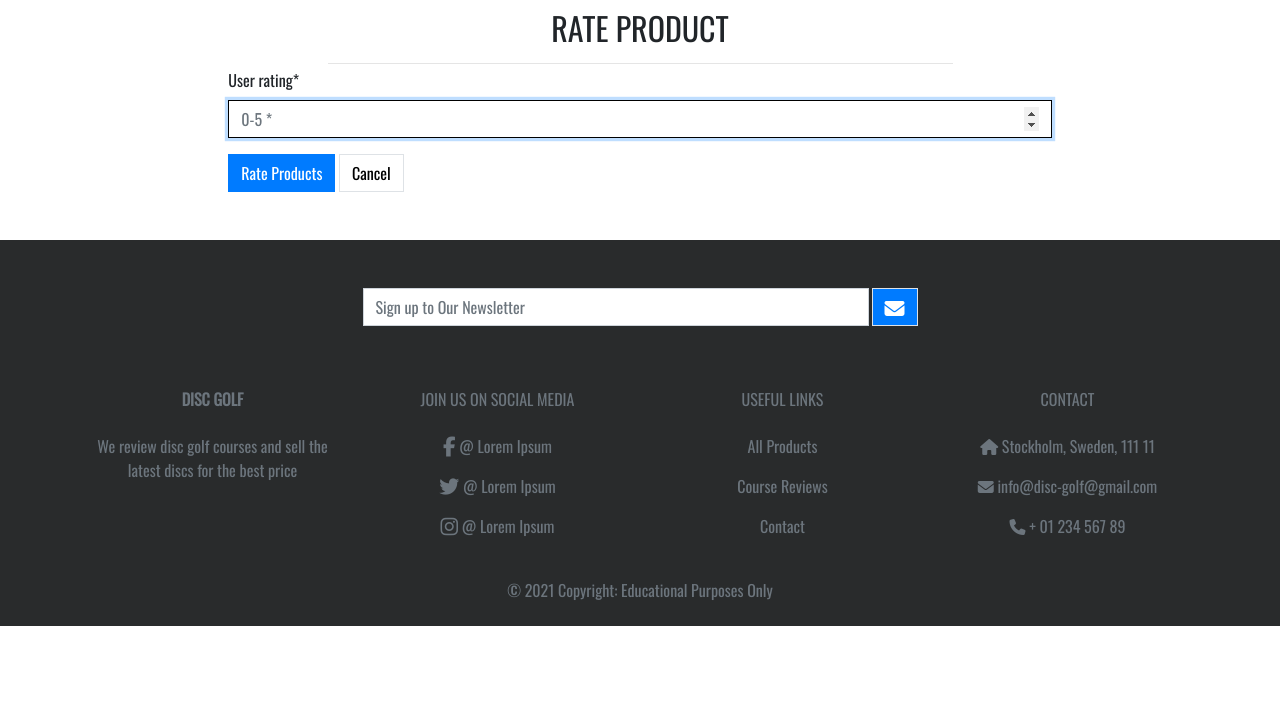
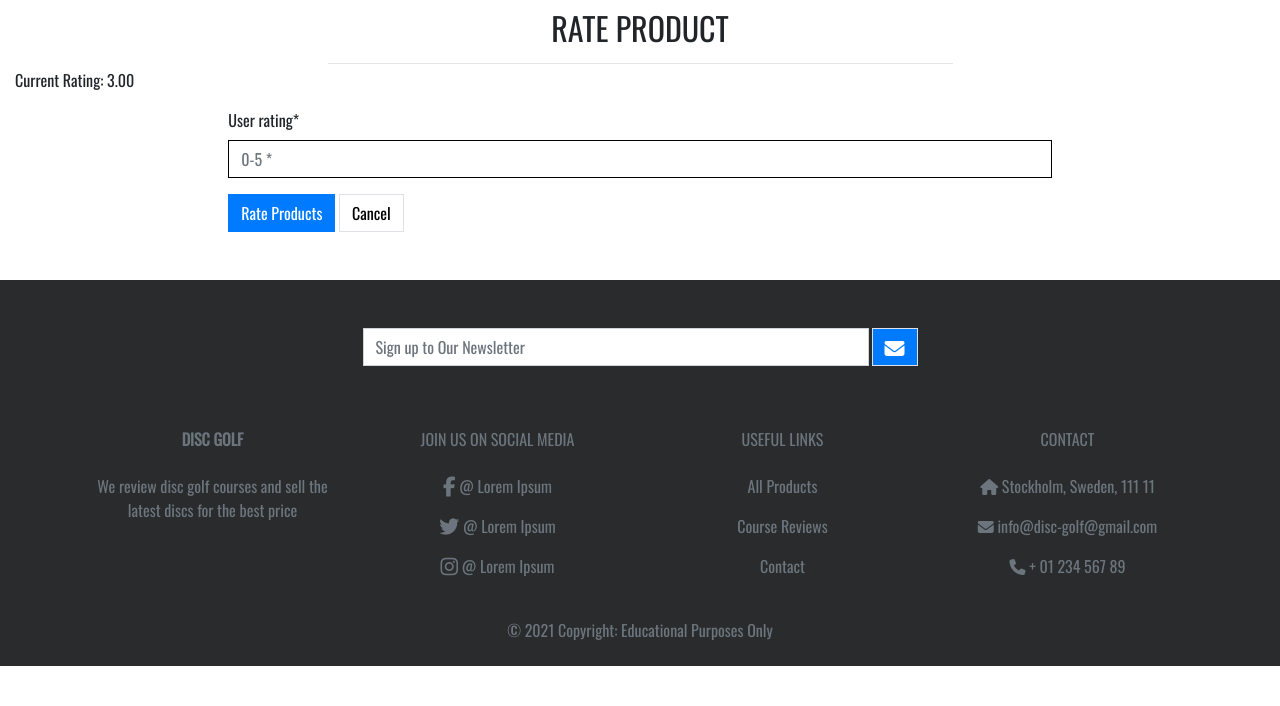
Before and after one commit to FilipWirsen/pp5-ci, a Django app: a page that uses products/templates/products/product_review.html in a window 1280 px wide. Shown: the part 161-867 px from the top of the page. Run offline with Django 3.2, Linux system fonts and the light colour scheme; a user stored in the database is signed in; data comes from the database, SQL or seed files in the repository; both versions use the stored data as it was after the commit; some libraries are stand-ins or nearby versions.

Commit message:
Finish product_review view

```diff
--- a/products/admin.py
+++ b/products/admin.py
@@ -1,7 +1,8 @@
 from django.contrib import admin
-from .models import Product, Category
+from .models import Product, Category, Review
 
 
 # Register your models here.
 admin.site.register(Product)
 admin.site.register(Category)
+admin.site.register(Review)
--- a/products/forms.py
+++ b/products/forms.py
@@ -29,5 +29,6 @@ class ReviewForm(forms.ModelForm):
         """ Remove auto-generated label and add placeholder and classes """
         super().__init__(*args, **kwargs)
         self.fields['user_rating'].widget.attrs['autofocus'] = True
+        self.fields['user_rating'].widget.attrs = {'min': 0, 'max': 5}
         self.fields['user_rating'].widget.attrs['class'] = 'rounded-0 border-black'
         self.fields['user_rating'].widget.attrs['placeholder'] = '0-5 *'
--- a/products/templates/products/product_review.html
+++ b/products/templates/products/product_review.html
@@ -6,6 +6,11 @@
         <div class="col text-center page-header">
             <h2 class="logo-font">Rate Product</h2>
             <hr class="w-50 mb-1">
+        </div>
+    </div>
+    <div class="row">
+        <div class="col-12">
+            <p>Current Rating: {{ product.rating }}</p>
         </div>
     </div>
     <div class="row d-flex justify-content-center">
--- a/products/views.py
+++ b/products/views.py
@@ -7,6 +7,7 @@ from decimal import Decimal
 
 from .models import Product, Category, Review
 from .forms import ProductForm, ReviewForm
+from profiles.models import UserProfile
 
 # Create your views here.
 
@@ -140,22 +141,39 @@ def delete_product(request, product_id):
     return redirect(reverse('products'))
 
 
+def calc_rating(product):
+    num_of_reviews = Review.objects.filter(product=product)
+    total_score = 0
+    for review in num_of_reviews:
+        total_score += review.user_rating
+    final_rating = total_score / num_of_reviews.count()
+    return final_rating
+
+
 def product_review(request, product_id):
     """ Returns review form to leave reviews """
     product = get_object_or_404(Product, pk=product_id)
+    user = get_object_or_404(UserProfile, user=request.user)
+    #if Review.objects.filter(user=user, product=product).exists():
+    #        messages.info(request, "You've already rated this product.")
+    #        return redirect(reverse('profile'))
     if request.method == 'POST':
         form = ReviewForm(request.POST)
         user_rating = request.POST['user_rating']
-        print(float(user_rating))
         if form.is_valid():
-            product.rating = float(user_rating)
+            Review.objects.create(
+                user=user,
+                product=product,
+                user_rating=user_rating,
+            )
+            product.rating = calc_rating(product)
             product.save()
             messages.success(request, f'Successfully rated {product.name} {user_rating}/5')
+            return redirect(reverse('product_detail', args=[product.id]))
+
         else:
             messages.error(request, 'Failed to review product. Please ensure the form is valid.')
-    else:
-        form = ReviewForm()
-
+    form = ReviewForm()
     context = {
         'form': form,
         'product': product,
```
Also changed, not shown: db.sqlite3.
